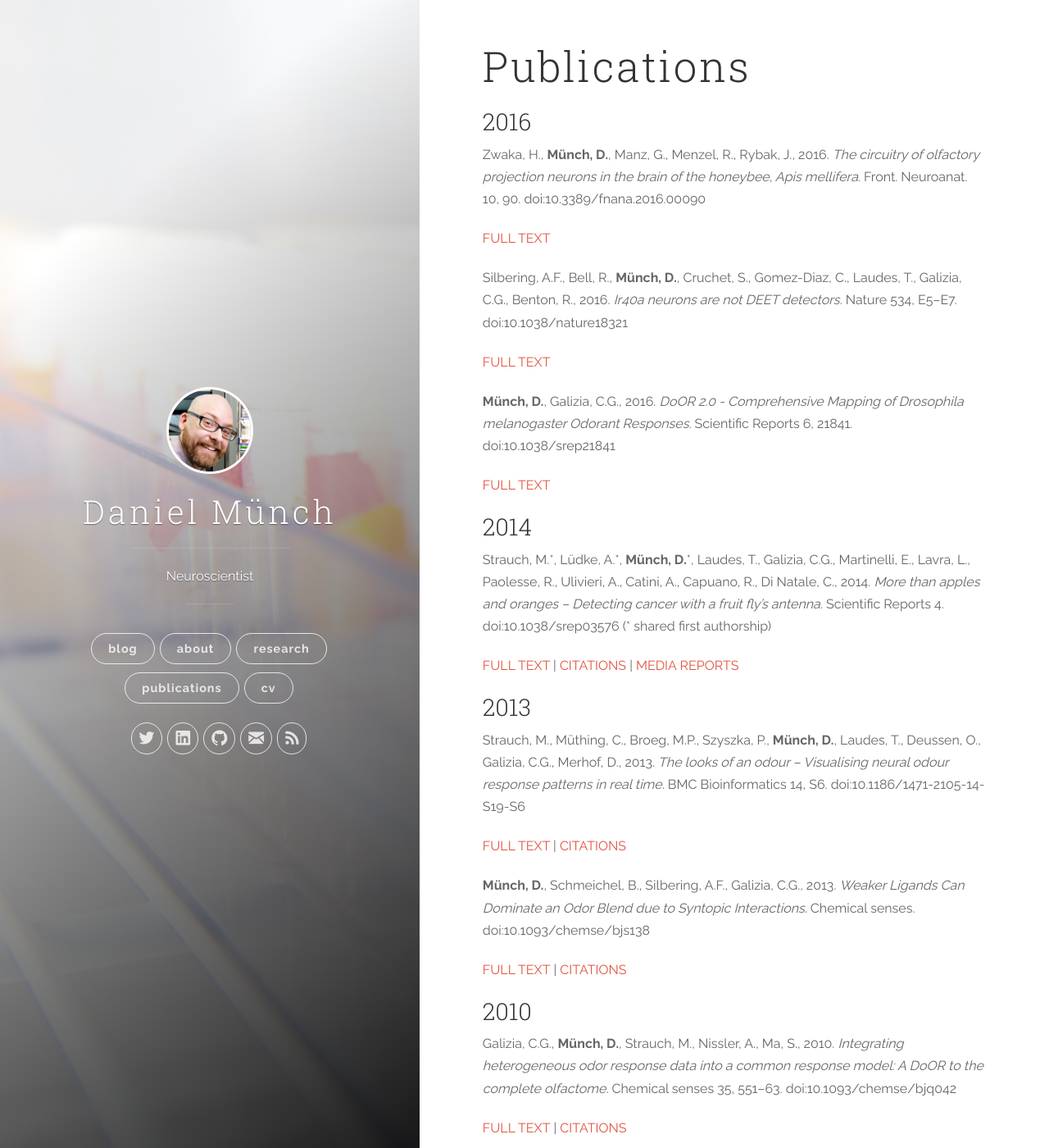
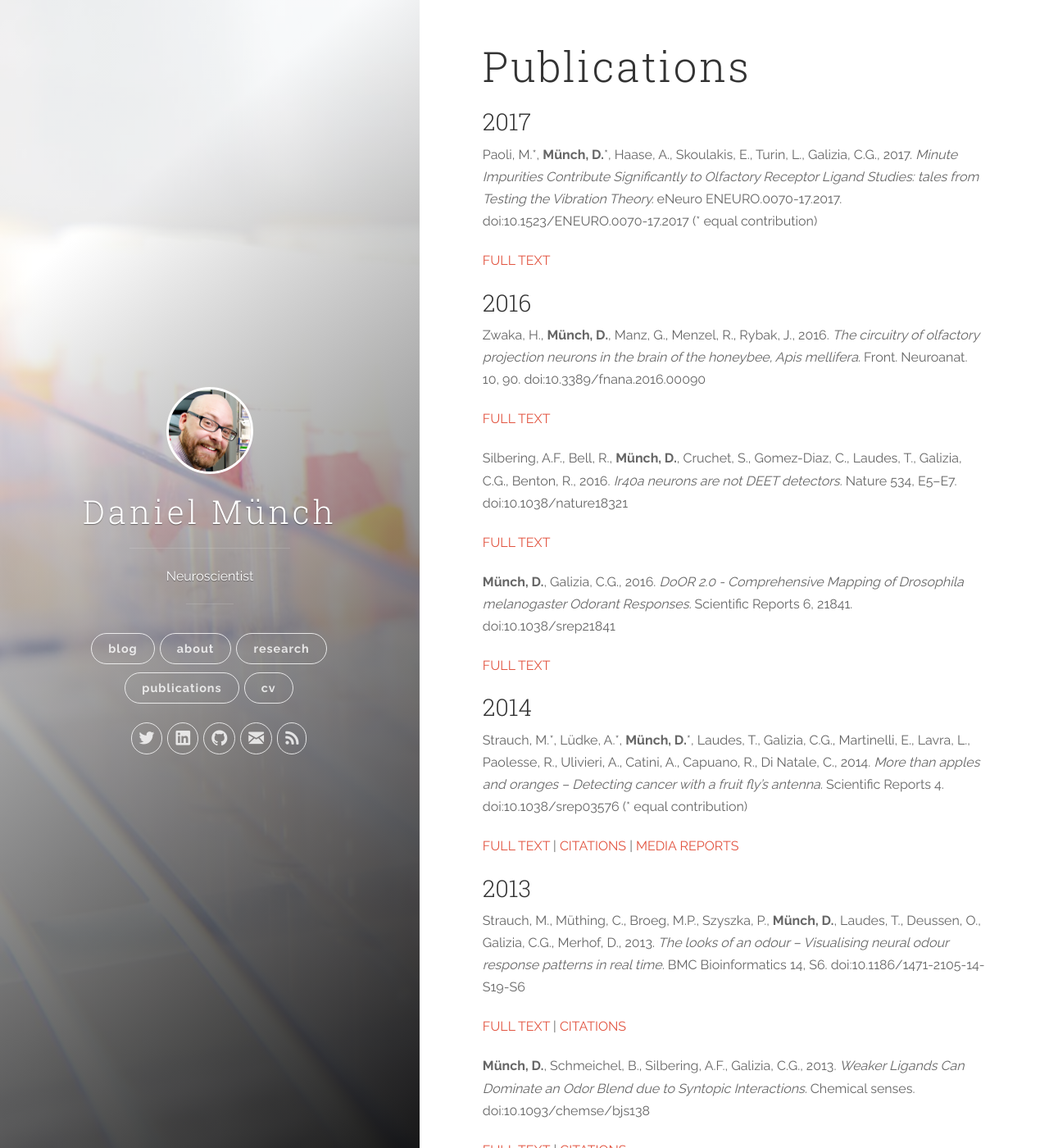
Before and after one commit to Dahaniel/dahaniel.github.io, a Jekyll site: the page built from publications.md, in a window 1280 px wide and 1400 px high. Shown: the whole window at 82% size. Built offline with Jekyll 4.4.1, drawn with Linux system fonts in a browser that asks for light colours; nearby versions of some CDN libraries; comment, search, counter and statistics services are not loaded.

Commit message:
added publication

```diff
--- a/publications.md
+++ b/publications.md
@@ -12,10 +12,18 @@ permalink: /publications
 
 <script type='text/javascript' src='https://d1bxh8uas1mnw7.cloudfront.net/assets/embed.js'></script>
 
+### 2017
+<div data-badge-type="donut" data-doi="10.1523/ENEURO.0070-17.2017" data-hide-no-mentions="true" class="altmetric-embed"></div>
+
+Paoli, M.\*, **Münch, D.**\*, Haase, A., Skoulakis, E., Turin, L., Galizia, C.G., 2017. *Minute Impurities Contribute Significantly to Olfactory Receptor Ligand Studies: tales from Testing the Vibration Theory.* eNeuro ENEURO.0070-17.2017. doi:10.1523/ENEURO.0070-17.2017 (\* equal contribution)
+
+[FULL TEXT](http://doi.org/10.1523/ENEURO.0070-17.2017)
+
+
 ### 2016
 <div data-badge-type="donut" data-doi="10.3389/fnana.2016.00090" data-hide-no-mentions="true" class="altmetric-embed"></div>
 
-Zwaka, H., **Münch, D.**, Manz, G., Menzel, R., Rybak, J., 2016. *The circuitry of olfactory projection neurons in the brain of the honeybee, Apis mellifera*. Front. Neuroanat. 10, 90. doi:10.3389/fnana.2016.00090
+Zwaka, H., **Münch, D.**, Manz, G., Menzel, R., Rybak, J., 2016. *The circuitry of olfactory projection neurons in the brain of the honeybee, Apis mellifera.* Front. Neuroanat. 10, 90. doi:10.3389/fnana.2016.00090
 
 [FULL TEXT](http://journal.frontiersin.org/article/10.3389/fnana.2016.00090)
 
@@ -38,7 +46,7 @@ Silbering, A.F., Bell, R., **Münch, D.**, Cruchet, S., Gomez-Diaz, C., Laudes,
 
 <div data-badge-type="donut" data-doi="10.1038/srep03576" data-hide-no-mentions="true" class="altmetric-embed"></div>
 
-Strauch, M.\*, Lüdke, A.\*, **Münch, D.**\*, Laudes, T., Galizia, C.G., Martinelli, E., Lavra, L., Paolesse, R., Ulivieri, A., Catini, A., Capuano, R., Di Natale, C., 2014. *More than apples and oranges &#8211; Detecting cancer with a fruit fly’s antenna.* Scientific Reports 4. doi:10.1038/srep03576 (\* shared first authorship)
+Strauch, M.\*, Lüdke, A.\*, **Münch, D.**\*, Laudes, T., Galizia, C.G., Martinelli, E., Lavra, L., Paolesse, R., Ulivieri, A., Catini, A., Capuano, R., Di Natale, C., 2014. *More than apples and oranges &#8211; Detecting cancer with a fruit fly’s antenna.* Scientific Reports 4. doi:10.1038/srep03576 (\* equal contribution)
 
 [FULL TEXT](http://dx.doi.org/10.1038/srep03576) |
 [CITATIONS](http://scholar.google.de/scholar?cites=6668494534717916667) |
```
